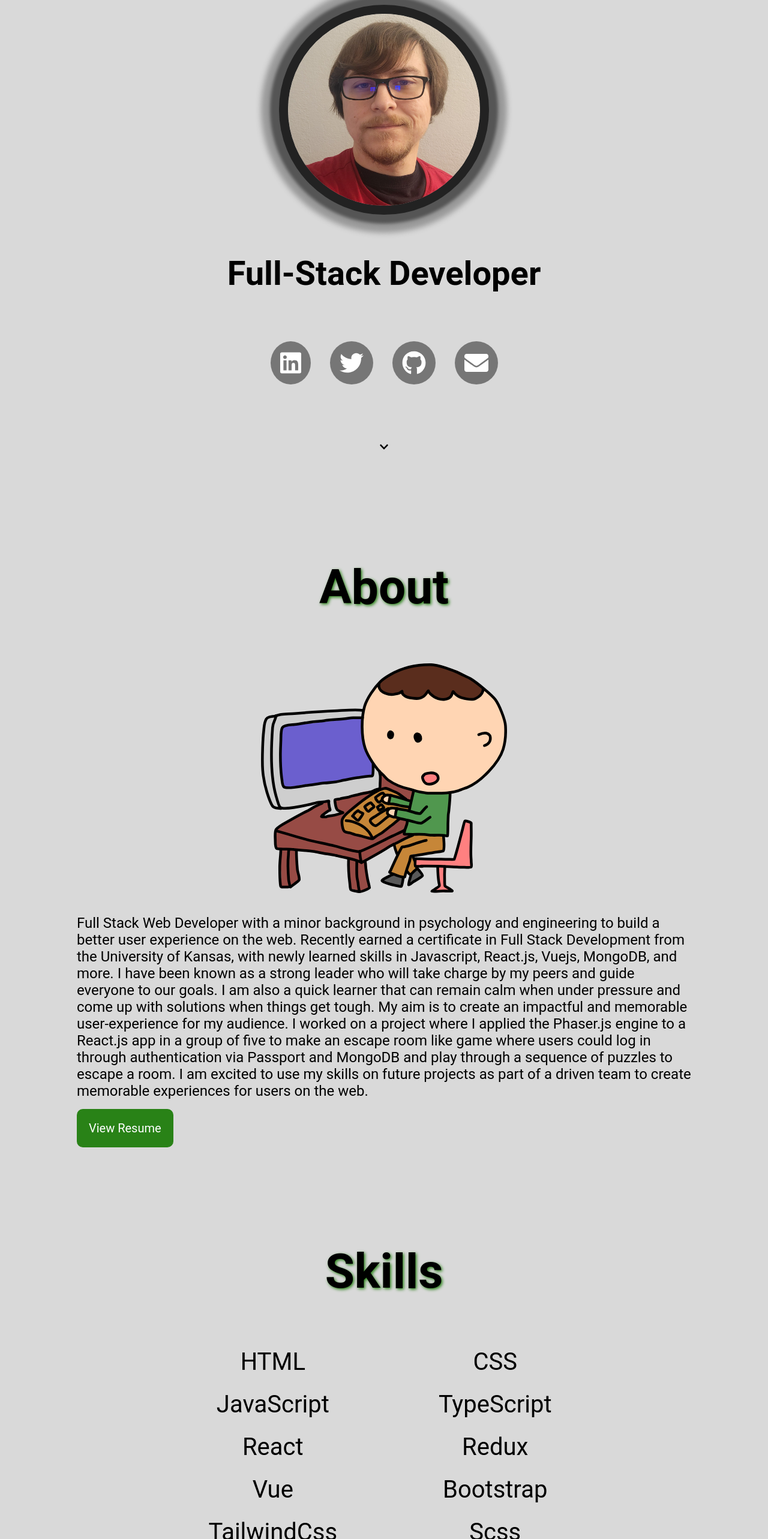
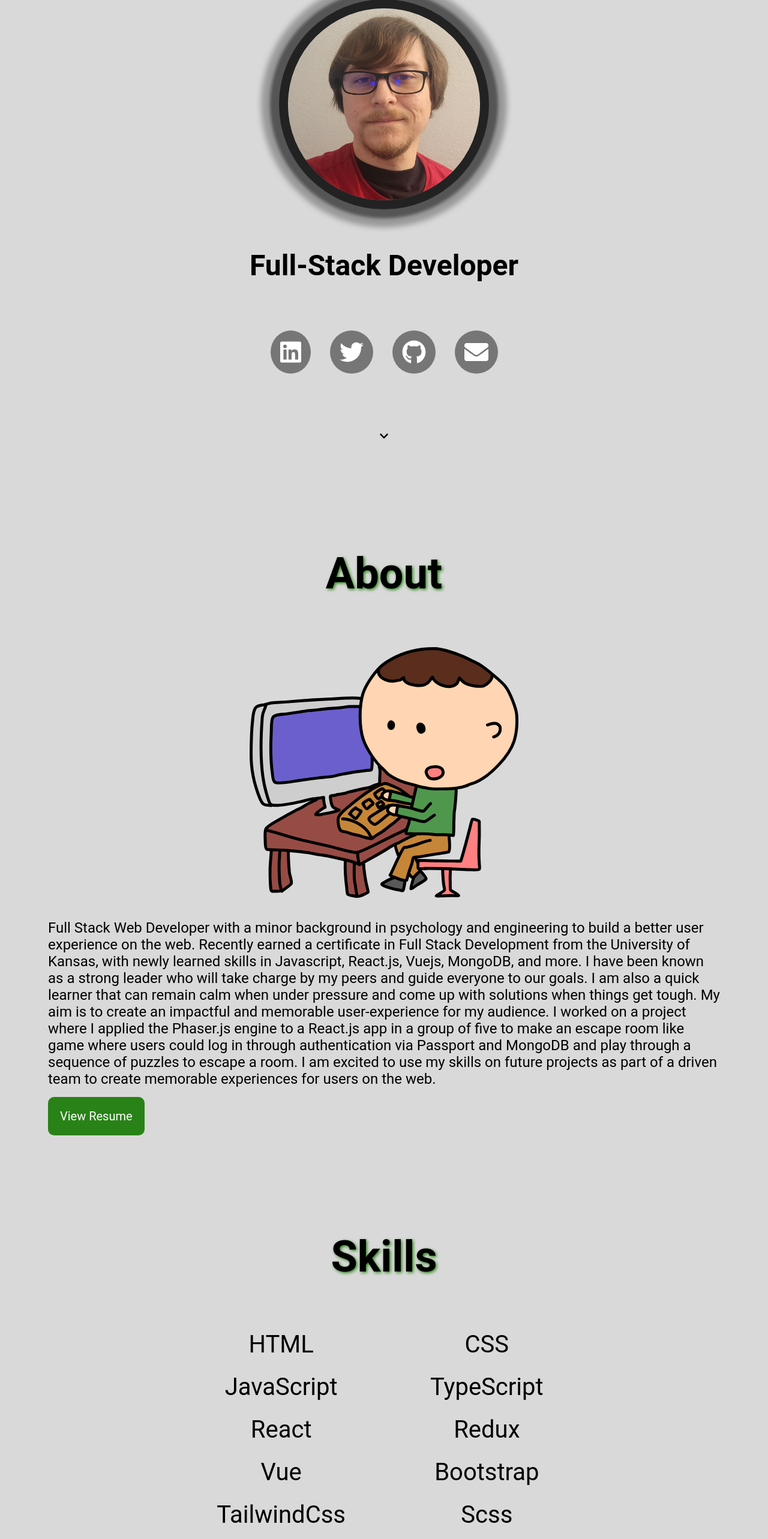
Before and after one commit to zirris512/my-portfolio, a React (Vite) app: page / in a window 1280 px wide. Shown: the part 231-2797 px from the top of the page at 60% size. Built offline with nearby package versions, Linux system fonts and the light colour scheme.

Commit message:
fix weird margin spacing in skills section

```diff
--- a/src/Sections/SkillsSection.module.scss
+++ b/src/Sections/SkillsSection.module.scss
@@ -1,12 +1,18 @@
 .skillsList {
     list-style: none;
     display: grid;
-    grid-template-columns: repeat(auto-fill, minmax(300px, 1fr));
+    grid-template-columns: 1fr;
     text-align: center;
-    width: 70%;
-    gap: 1.5rem;
+    column-gap: 10vw;
+    row-gap: 1.5rem;
 }
 
 .skillItemText {
     font-size: 2.5em;
 }
+
+@media (min-width: 700px) {
+    .skillsList {
+        grid-template-columns: 1fr 1fr;
+    }
+}
--- a/src/components/SectionWrapper/SectionWrapper.module.scss
+++ b/src/components/SectionWrapper/SectionWrapper.module.scss
@@ -1,6 +1,5 @@
 .wrapper {
-    margin-block: 5rem;
-    margin-inline: 10vw;
+    margin: 5rem;
     display: flex;
     flex-direction: column;
     justify-content: center;
--- a/src/index.scss
+++ b/src/index.scss
@@ -61,15 +61,15 @@ a:focus {
 
 @media (min-width: 1200px) {
     h1 {
-        font-size: 5rem;
+        font-size: 4.5rem;
     }
 
     h2 {
-        font-size: 3.5rem;
+        font-size: 3rem;
     }
 
     h3 {
-        font-size: 2.5rem;
+        font-size: 2rem;
     }
 
     p {
```
